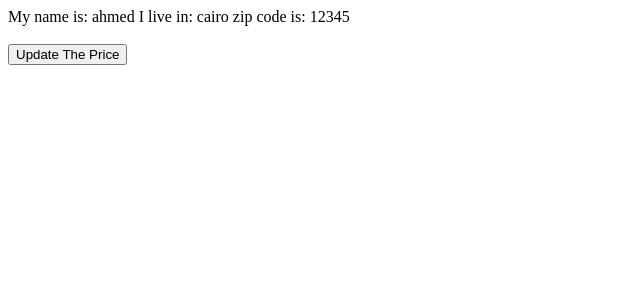
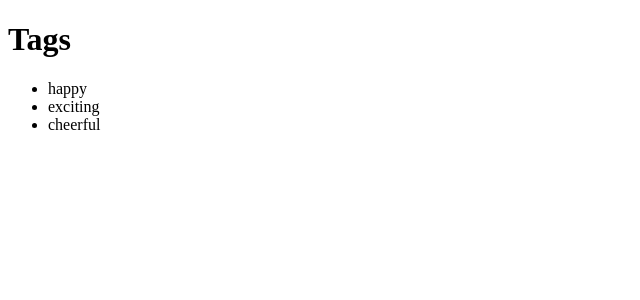
Before and after one commit to DevAhmedKhalil/mosh-react-app, a React (Vite) app: page / in a window 1280 px wide. Shown: the top 300 px of the page, without its empty margins (0-640 px from the left). Built offline with nearby package versions, Linux system fonts and the light colour scheme.

Commit message:
sec-5: updating arrays

```diff
--- a/src/App.tsx
+++ b/src/App.tsx
@@ -1,40 +1,27 @@
 import { useState } from "react";
 
 function App() {
-  const [customer, setCustomer] = useState({
-    name: "ahmed",
-    address: {
-      city: "cairo",
-      zipcode: 12345,
-    },
-  });
+  const [tags, setTags] = useState(["happy", "exciting", "cheerful"]);
 
   const handleClick = () => {
-    //@ When dealing with [objects & arrays] =>
-    //@ you shoud remember to treat them as immutable or read only.
-    //? Update nested objests
+    // Add tag for Array
+    setTags([...tags, "sad"]);
 
-    // setCustomer({...customer});
-    //# This object with refrence the same address on the memoryso
+    // Remove tag
+    setTags(tags.filter((tag) => tag !== "happy"));
 
-    setCustomer({
-      ...customer,
-      address: { ...customer.address, zipcode: 111555 },
-    });
-    //# We want to make sure that the new obj is independent of the exsting object
+    // Update tag
+    setTags(tags.map((tag) => (tag === "happy" ? "not happy" : tag)));
   };
 
   return (
     <div>
-      {"My name is: " +
-        customer.name +
-        " I live in: " +
-        customer.address.city +
-        " zip code is: " +
-        customer.address.zipcode}
-      <br />
-      <br />
-      <button onClick={handleClick}>Update The Price</button>
+      <h1>Tags</h1>
+      <ul>
+        {tags.map((tag, index) => (
+          <li key={index}>{tag}</li>
+        ))}
+      </ul>
     </div>
   );
 }
```
